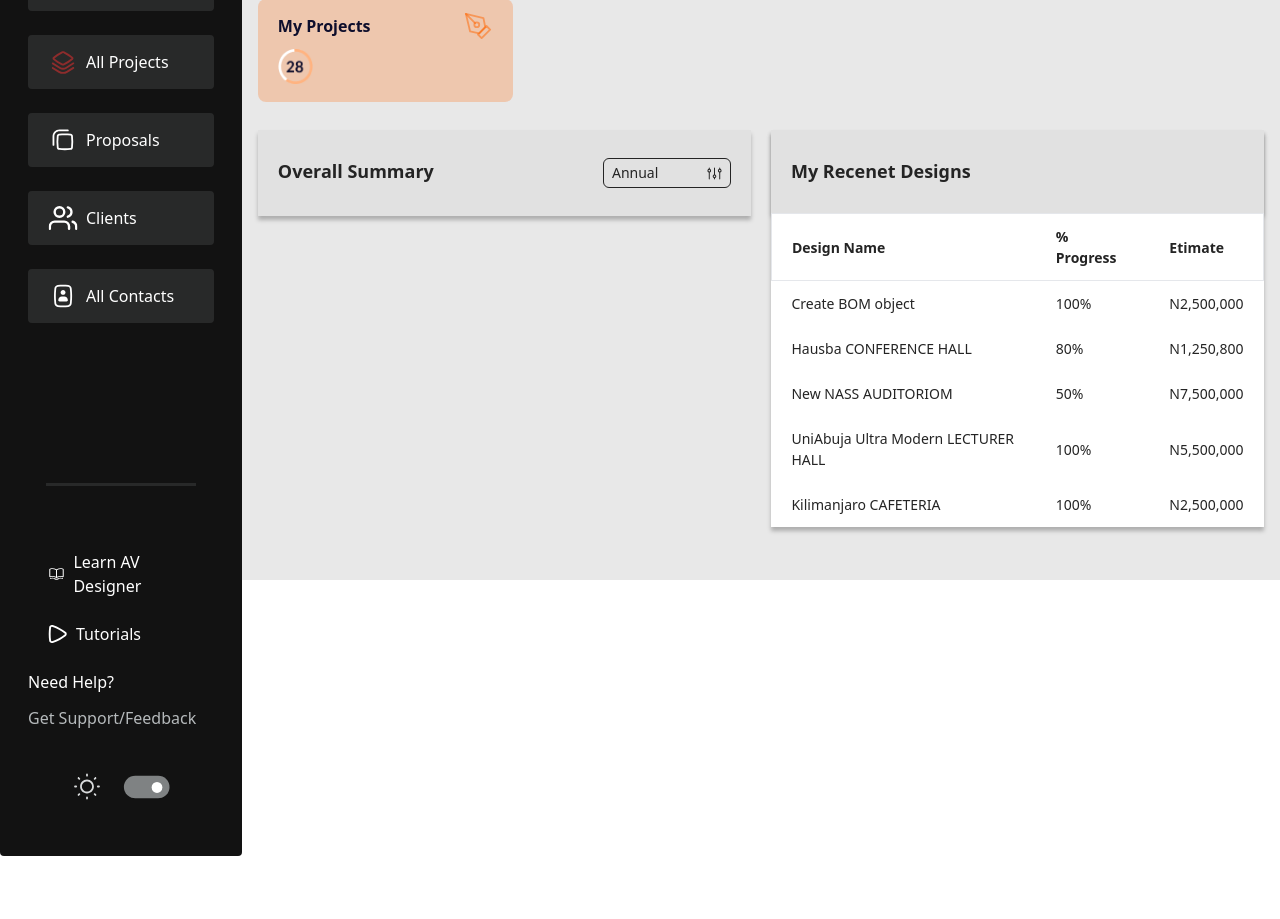
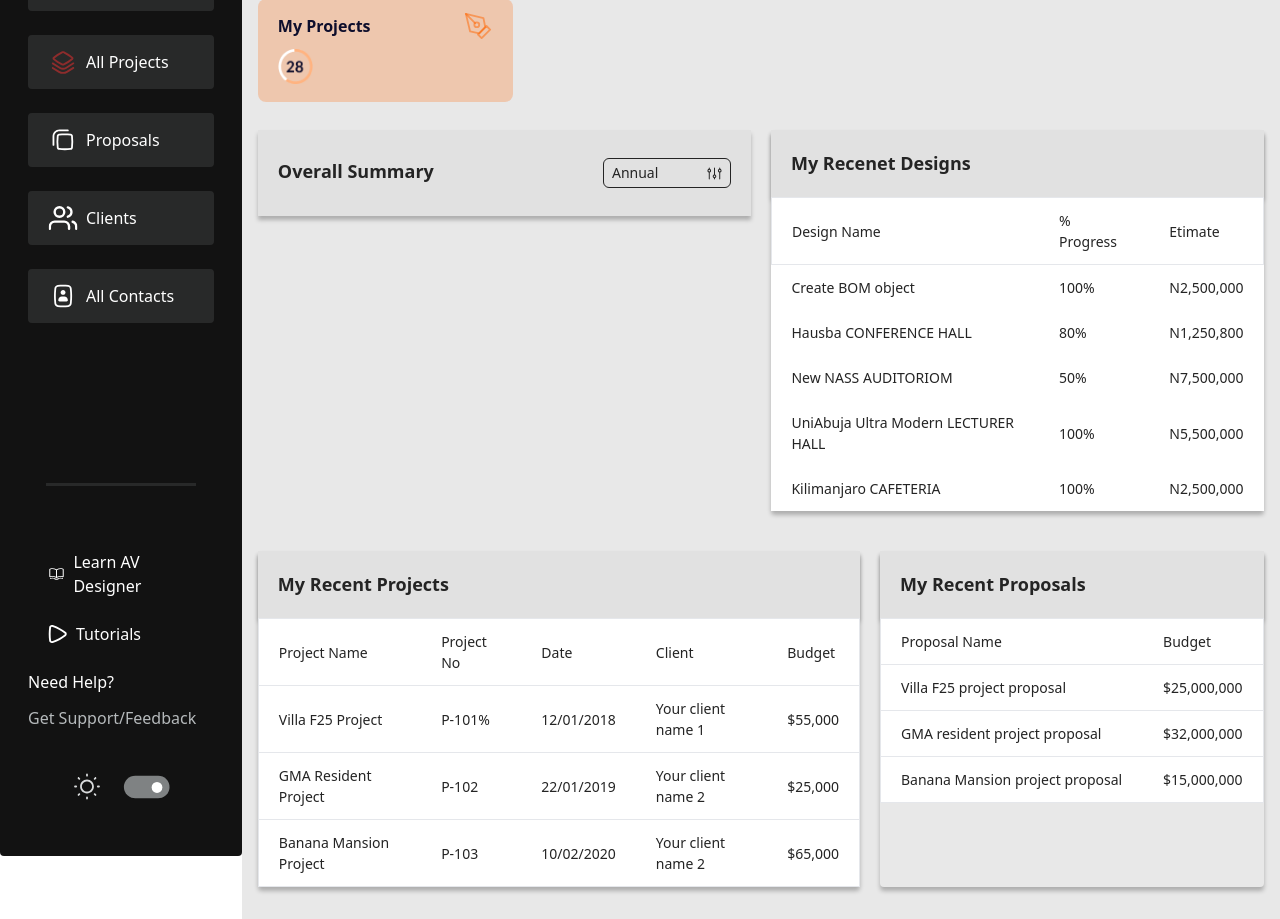
Before and after one commit to AdamJamiu/AV-Design, a Next.js app: page / in a window 1280 px wide. Shown: the part 220-1139 px from the top of the page. Before the commit the page ends 1076 px from the top, so only its background shows below. Built offline with nearby package versions, Linux system fonts and the light colour scheme.

Commit message:
my recent proposal, recent projects and

```diff
--- a/components/Main.js
+++ b/components/Main.js
@@ -10,6 +10,8 @@ import Group28 from "../public/assets/images/Group 28.png";
 import Group42 from "../public/assets/images/Group 42.png";
 import OverallSummary from './elements/Tables/OverallSum';
 import MyRecentDesigns from './elements/Tables/MyRecentDes';
+import RecentProjects from './elements/Tables/RecentProject';
+import RecentProposals from './elements/Tables/RecentProposals';
 
 
 const Main = () => {
@@ -65,6 +67,13 @@ const Main = () => {
                 <OverallSummary />
                 <MyRecentDesigns />
             </div>
+
+            {/* second line table */}
+            <div className='flex flex-row justify-stretch items-stretch gap-x-5 mt-10'>
+                <RecentProjects />
+                <RecentProposals />
+            </div>
+
         </>
     )
 }
--- a/components/elements/Tables/MyRecentDes.js
+++ b/components/elements/Tables/MyRecentDes.js
@@ -27,10 +27,10 @@ const datas = [
 ]
 
 
-function MyRecentDesigns() {
+const MyRecentDesigns = () => {
     return (
-        <div className='shadow-4xl flex-1'>
-            <div className='flex flex-row justify-between bg-[#E1E1E1] shadow-4xl py-7 px-5'>
+        <div className='shadow-4xl flex-1 rounded'>
+            <div className='flex flex-row justify-between bg-[#E1E1E1] shadow-4xl p-5'>
                 <p className='font-bold text-[#242424] text-[18px]'>My Recenet Designs</p>
 
             </div>
@@ -38,9 +38,9 @@ function MyRecentDesigns() {
             <div className='bg-white'>
                 <table className='w-full'>
                     <tr className='border-bottom border'>
-                        <td className='text-[#242424] font-bold text-[14px] py-3 px-5'>Design Name</td>
-                        <td className='text-[#242424] font-bold text-[14px] py-3 px-5'>% Progress</td>
-                        <td className='text-[#242424] font-bold text-[14px] py-3 px-5'>Etimate</td>
+                        <td className='text-[#242424] text-[14px] py-3 px-5'>Design Name</td>
+                        <td className='text-[#242424] text-[14px] py-3 px-5'>% Progress</td>
+                        <td className='text-[#242424] text-[14px] py-3 px-5'>Etimate</td>
                     </tr>
                     <tbody>
                         {datas.map((data, index) => (
--- /dev/null
+++ b/components/elements/Tables/RecentProject.js
@@ -0,0 +1,60 @@
+const datas = [
+    {
+        projectName: 'Villa F25 Project',
+        projectNo: 'P-101%',
+        date: '12/01/2018',
+        client: 'Your client name 1',
+        budget: '$55,000',
+    },
+    {
+        projectName: 'GMA Resident Project',
+        projectNo: 'P-102',
+        date: '22/01/2019',
+        client: 'Your client name 2',
+        budget: '$25,000',
+    },
+    {
+        projectName: 'Banana Mansion Project',
+        projectNo: 'P-103',
+        date: '10/02/2020',
+        client: 'Your client name 2',
+        budget: '$65,000',
+    },
+]
+
+
+const RecentProjects = () => {
+    return (
+        <div className='shadow-4xl flex-1 rounded'>
+            <div className='flex flex-row justify-between bg-[#E1E1E1] shadow-4xl p-5'>
+                <p className='font-bold text-[#242424] text-[18px]'>My Recent Projects</p>
+            </div>
+
+            <div className='bg-white h-fullx'>
+                <table className='w-full'>
+                    <tr className='border-bottom border'>
+                        <td className='text-[#242424] text-[14px] py-3 px-5'>Project Name</td>
+                        <td className='text-[#242424] text-[14px] py-3 px-5'>Project No</td>
+                        <td className='text-[#242424] text-[14px] py-3 px-5'>Date</td>
+                        <td className='text-[#242424] text-[14px] py-3 px-5'>Client</td>
+                        <td className='text-[#242424] text-[14px] py-3 px-5'>Budget</td>
+                    </tr>
+                    <tbody>
+                        {datas.map((data, index) => (
+                            <tr key={index} className='border border-bottom'>
+                                <td className='text-[#242424] text-[14px] py-3 px-5'>{data?.projectName}</td>
+                                <td className='text-[#242424] text-[14px] py-3 px-5'>{data?.projectNo}</td>
+                                <td className='text-[#242424] text-[14px] py-3 px-5'>{data?.date}</td>
+                                <td className='text-[#242424] text-[14px] py-3 px-5'>{data?.client}</td>
+                                <td className='text-[#242424] text-[14px] py-3 px-5'>{data?.budget}</td>
+                            </tr>
+                        ))}
+                    </tbody>
+                </table>
+
+            </div>
+        </div>
+    )
+}
+
+export default RecentProjects;
--- /dev/null
+++ b/components/elements/Tables/RecentProposals.js
@@ -0,0 +1,47 @@
+const datas = [
+    {
+        proposalName: 'Villa F25 project proposal',
+        budget: '$25,000,000'
+    },
+    {
+        proposalName: 'GMA resident project proposal',
+        budget: '$32,000,000'
+    },
+    {
+        proposalName: 'Banana Mansion project proposal',
+        budget: '$15,000,000'
+    },
+
+]
+
+
+const RecentProposals = () => {
+    return (
+        <div className='shadow-4xl w-96 flex-2 rounded'>
+            <div className='flex flex-row justify-between bg-[#E1E1E1] shadow-4xl p-5'>
+                <p className='font-bold text-[#242424] text-[18px]'>My Recent Proposals</p>
+
+            </div>
+
+            <div className='bg-white'>
+                <table className='w-full'>
+                    <tr className='border-bottom border'>
+                        <td className='text-[#242424] text-[14px] py-3 px-5'>Proposal Name</td>
+                        <td className='text-[#242424] text-[14px] py-3 px-5'>Budget</td>
+                    </tr>
+                    <tbody>
+                        {datas.map((data, index) => (
+                            <tr key={index} className='border border-bottom'>
+                                <td className='text-[#242424] text-[14px] py-3 px-5'>{data?.proposalName}</td>
+                                <td className='text-[#242424] text-[14px] py-3 px-5'>{data?.budget}</td>
+                            </tr>
+                        ))}
+                    </tbody>
+                </table>
+
+            </div>
+        </div>
+    )
+}
+
+export default RecentProposals;
--- a/styles/globals.css
+++ b/styles/globals.css
@@ -59,7 +59,7 @@ hr {
 
 .main {
   padding: 2em 1em;
-  height: 100vh;
+  /* height: 100%; */
   width: 100%;
   background-color: #e8e8e8;
 }
```
